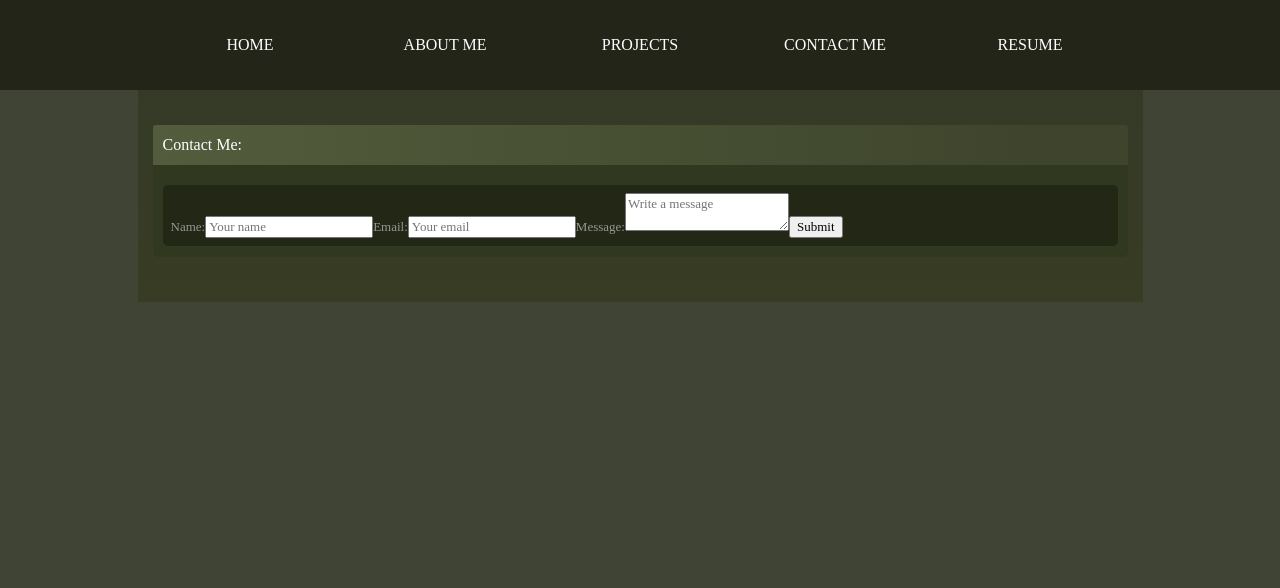
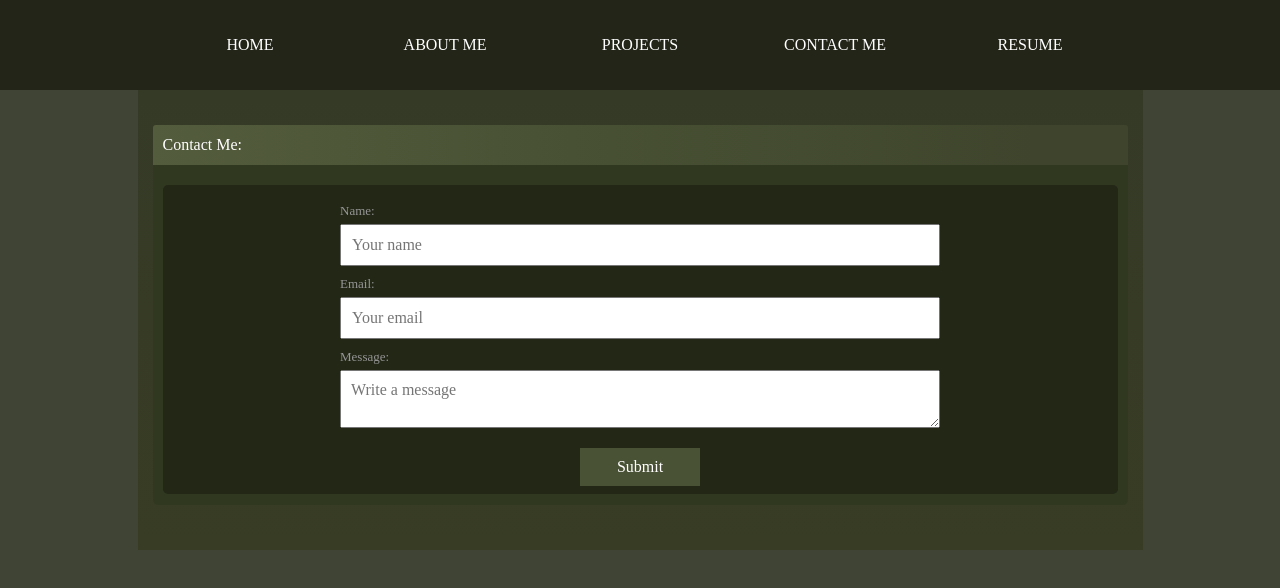
Before and after one commit to andrewkozinski/andrewkozinski.github.io, a React (Vite) app: page /contactme in a window 1280 px wide. Shown: the top 588 px of the page. Built offline with nearby package versions, Linux system fonts and the light colour scheme; a web font is replaced by a local one.

Commit message:
Added form to ContactMe.tsx

```diff
--- a/src/routes/ContactMe.tsx
+++ b/src/routes/ContactMe.tsx
@@ -1,5 +1,6 @@
 import Navbar from "../components/Navbar";
 import InfoTab from "../components/InfoTab";
+import "../CSS/ContactMe.css";
 
 const ContactMe = () => {
     return (
@@ -9,7 +10,7 @@ const ContactMe = () => {
                 <InfoTab text="Contact Me:" content={
                     <>
 
-                        <form action="https://formspree.io/f/mleovjzq" method="POST">
+                        <form action="" method="POST">
                             <label htmlFor="name">Name:</label>
                             <input type="text" id="name" name="name" placeholder="Your name" required/>
                             <label htmlFor="email">Email:</label>
@@ -18,9 +19,16 @@ const ContactMe = () => {
                             <textarea id="message" name="message" placeholder="Write a message" required></textarea>
                             <input type="submit" value="Submit"/>
                         </form>
+
+
                     </>
                 }/>
+
+
+
             </div>
+
+
         </>
     );
 }
```
